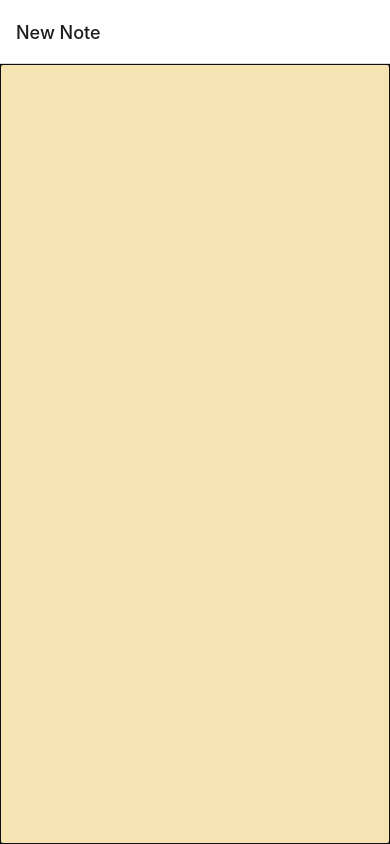
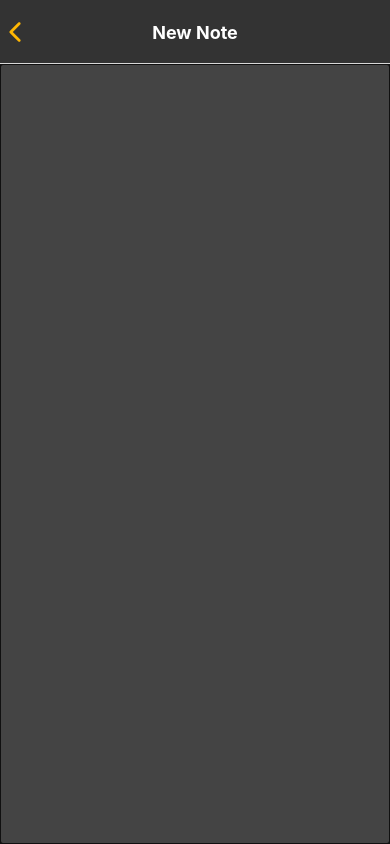
Before and after one commit to shaheen7a/Ignite-Noteworthy-Notes-App, a React Native app: screen /EditNote in a window 390 px wide. Built offline with nearby package versions, Linux system fonts and the light colour scheme.

Commit message:
Dark Mode

```diff
--- a/App.tsx
+++ b/App.tsx
@@ -15,7 +15,18 @@ const Stack = createNativeStackNavigator<RootStackParamList>();
 export default function App() {
   return (
     <NavigationContainer>
-      <Stack.Navigator>
+      <Stack.Navigator
+        screenOptions={{
+          headerStyle: {
+            backgroundColor: "#333333", // Set your header background color here
+          },
+          headerTintColor: "#FFFFFF", // Set your header text color
+          headerTitleAlign: "center",
+          headerTitleStyle: {
+            fontWeight: "bold", // Customize your header text style if needed
+          },
+        }}
+      >
         <Stack.Screen
           name="Home"
           component={HomeScreen}
--- a/components/NoteTakingInput.tsx
+++ b/components/NoteTakingInput.tsx
@@ -1,7 +1,6 @@
-import AsyncStorage from "@react-native-async-storage/async-storage";
 import { useEffect, useLayoutEffect, useState } from "react";
-import { View, Text, StyleSheet, TextInput, Button } from "react-native";
-import { getNote, saveNote } from "../services/noteStoreService";
+import { StyleSheet, TextInput } from "react-native";
+import { getNote } from "../services/noteStoreService";
 import { useNavigation } from "@react-navigation/native";
 import { StackNavigationProp } from "../types";
 import { SaveNote } from "./SaveNote";
@@ -17,7 +16,7 @@ const NoteTakingInput: React.FC<Props> = ({ noteId }) => {
 
   useLayoutEffect(() => {
     navigation.setOptions({
-      headerLeft: () => (noteId ? <SaveNote text={text} id={noteId} /> : <></>),
+      headerLeft: () => <SaveNote text={text} id={noteId ?? ""} />,
     });
   }, [navigation, text, noteId]);
 
@@ -48,7 +47,8 @@ const styles = StyleSheet.create({
     paddingTop: 30,
     paddingBottom: 20,
     paddingHorizontal: 20,
-    backgroundColor: "#ffb70342",
+    color: "#FFFFFF",
+    backgroundColor: "#444444",
   },
 });
 
--- a/components/SavedNotedList.tsx
+++ b/components/SavedNotedList.tsx
@@ -37,9 +37,10 @@ const styles = StyleSheet.create({
     paddingVertical: 20,
     width: "100%",
     fontSize: 16,
+    color: "#FFFFFF",
   },
   row: {
-    borderBottomColor: "#e6e6e6",
+    borderBottomColor: "#555555",
     borderBottomWidth: 1,
     width: "90%",
     alignSelf: "center",
@@ -50,5 +51,6 @@ const styles = StyleSheet.create({
     width: "100%",
     flex: 1,
     height: 80,
+    backgroundColor: "#444444",
   },
 });
--- a/screens/EditNoteScreen.tsx
+++ b/screens/EditNoteScreen.tsx
@@ -1,4 +1,4 @@
-import { RouteProp, useNavigation, useRoute } from "@react-navigation/native";
+import { useNavigation, useRoute } from "@react-navigation/native";
 import React, { useLayoutEffect } from "react";
 import NoteTakingInput from "../components/NoteTakingInput";
 import { EditScreenRouterProp, StackNavigationProp } from "../types";
--- a/screens/HomeScreen.tsx
+++ b/screens/HomeScreen.tsx
@@ -1,16 +1,19 @@
-import { Button, StyleSheet } from "react-native";
 import React from "react";
-import { useNavigation } from "@react-navigation/native";
-import { StackNavigationProp } from "../types";
 import { SavedNotesList } from "../components/SavedNotedList";
+import { StyleSheet } from "react-native";
 
 export const HomeScreen: React.FC = () => {
-
-
   return (
     <>
-      <SavedNotesList />
-
+      <SavedNotesList style={styles.home} />
     </>
   );
 };
+
+
+const styles = StyleSheet.create({
+  home: {
+    flex: 1,
+    backgroundColor: "#fff",
+  },
+});
```
